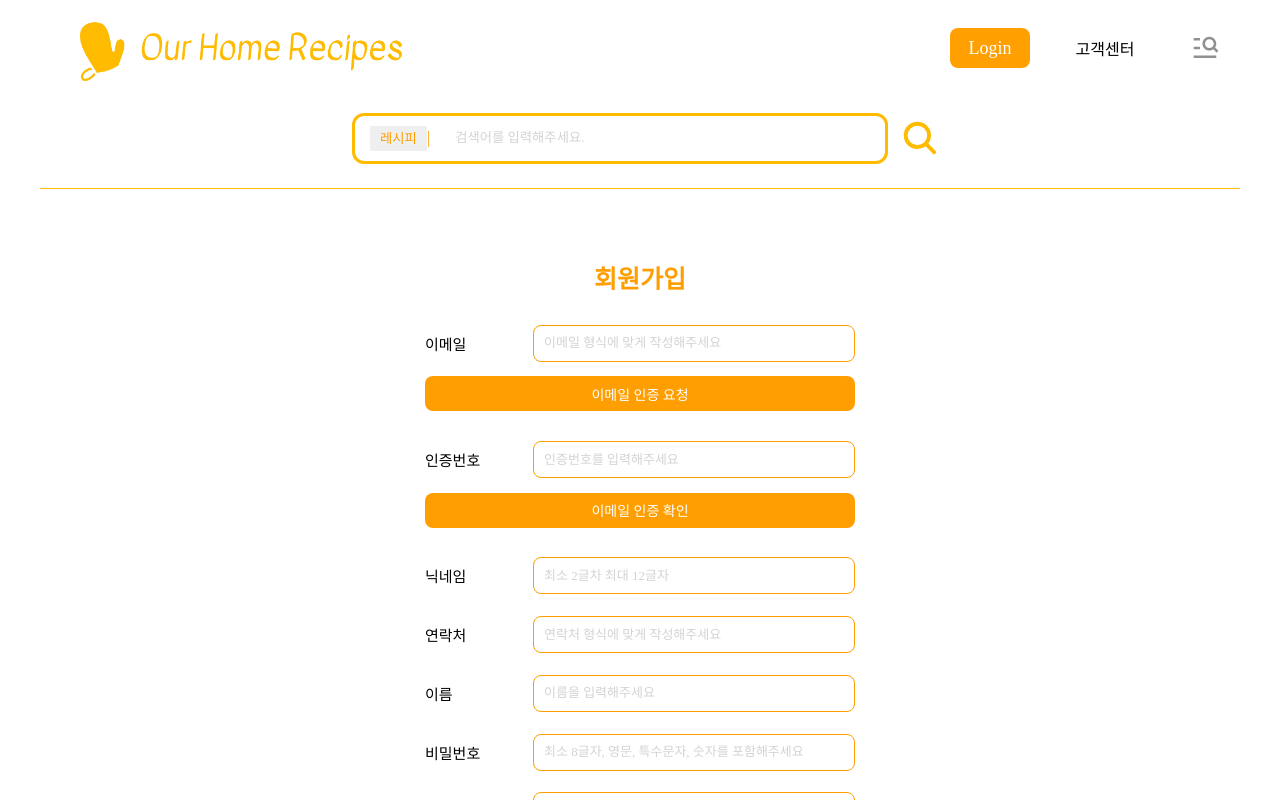
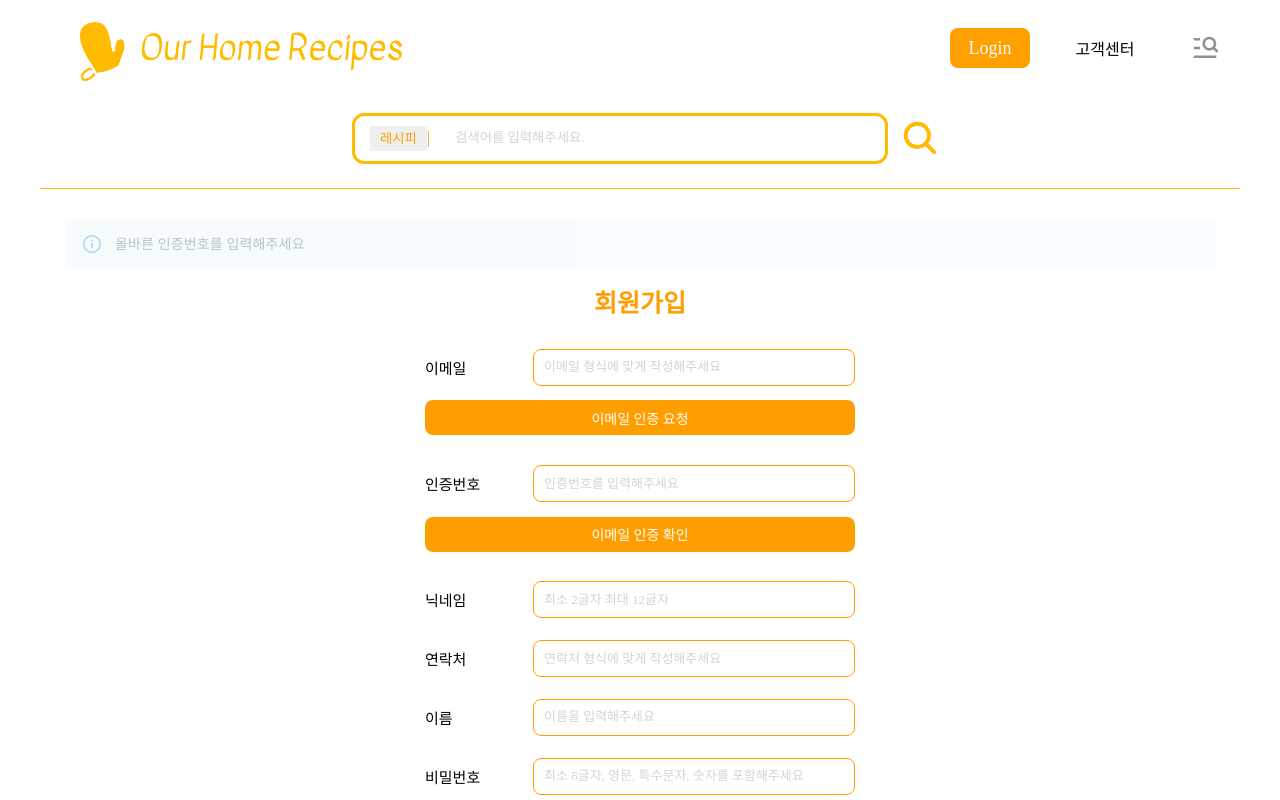
Before and after one commit to OurHomeRecipe/our-home-recipe-frontend, a React (Create React App) app: page /join in a window 1280 px wide. Both pictures are taken after a click on the button "이메일 인증 확인". Shown: the top 800 px of the page. Built offline with nearby package versions, Linux system fonts and the light colour scheme; a web font is replaced by a local one.

Commit message:
MUI 라이브러리

```diff
--- a/package.json
+++ b/package.json
@@ -3,6 +3,9 @@
   "version": "0.1.0",
   "private": true,
   "dependencies": {
+    "@emotion/react": "^11.13.3",
+    "@emotion/styled": "^11.13.0",
+    "@mui/material": "^6.1.2",
     "@reduxjs/toolkit": "^2.2.7",
     "@tanstack/react-query": "^5.56.2",
     "@tanstack/react-query-devtools": "^5.56.2",
--- /dev/null
+++ b/src/common/alert/basicAlert.jsx
@@ -0,0 +1,22 @@
+import * as React from 'react';
+import Alert from '@mui/material/Alert';
+import style from '../../css/pages/page.common.module.css'
+
+/**
+ * 기본 알림 메시지
+ * @param {string} serverity 알림 상태 - 성공(success), 정보(info), 경고(warning), 에러(error)
+ * @param {string} message
+ */
+export default function BasicAlerts({serverity, message}) {
+  return (
+    <div className={style.alertBox}>
+        <Alert severity={serverity}>{message}</Alert>
+        {/* <Alert severity="success">This is a success Alert.</Alert>
+        <Alert severity="info">This is an info Alert.</Alert>
+        <Alert severity="warning">This is a warning Alert.</Alert>
+        <Alert severity="error">This is an error Alert.</Alert> */}
+    </div>
+
+
+  );
+}
--- a/src/css/pages/page.common.module.css
+++ b/src/css/pages/page.common.module.css
@@ -33,3 +33,18 @@
     display: flex;
     flex-direction: column;
 }
+
+.alertBox{
+    width: 100%;
+    animation: hide 7s forwards;
+}
+
+@keyframes hide{
+    0%{
+        display: block;
+        opacity: 1;
+    }
+    99%{
+        opacity: 0;
+    }
+}
--- a/src/features/alert/alertSlice.ts
+++ b/src/features/alert/alertSlice.ts
@@ -4,14 +4,22 @@ const alertSlice = createSlice({
     name: 'alert',
 
     initialState: {
-        showUI: false
+        showUI: false,
+        alertSeverity: '',
+        alertMessage: ''
     },
     reducers: {
         toggleAlertUI: (state) => {
             state.showUI = !state.showUI
-        }
+        },
+        toggleAlertServerity: (state,action) => {
+            state.alertSeverity = action.payload;
+        },
+        toggleAlertMessage: (state,action) => {
+            state.alertMessage = action.payload;
+        },
     }
 });
 
-export const { toggleAlertUI } = alertSlice.actions;
+export const { toggleAlertUI, toggleAlertServerity, toggleAlertMessage } = alertSlice.actions;
 export default alertSlice.reducer;
--- a/src/pages/joinPage/JoinPage.container.jsx
+++ b/src/pages/joinPage/JoinPage.container.jsx
@@ -2,8 +2,12 @@ import React, { useState } from 'react'
 import JoinPageUI from './JoinPage.presenter'
 import { postEmailAuchConfirm, postEmailAuth, postRegister } from '../../api/axios/member/emailApi';
 import { useNavigate } from 'react-router-dom';
+import RootStore, { useAppSelector } from '../../RootStore';
+import { toggleAlertMessage, toggleAlertServerity } from '../../features/alert/alertSlice';
 
 export default function JoinPage() {
+
+  const {alertSeverity, alertMessage} = useAppSelector(state => state.alert);
 
   // useNavigate 훅 사용
   const navigate = useNavigate();
@@ -30,7 +34,8 @@ export default function JoinPage() {
 
   const handleEmailConfirm = async(e) => {
     if(loginData.authCode === ''){
-      alert("올바른 인증번호를 입력해주세요");
+      RootStore.dispatch(toggleAlertServerity("info"));
+      RootStore.dispatch(toggleAlertMessage("올바른 인증번호를 입력해주세요"));
       return;
     }
     e.preventDefault();
@@ -57,6 +62,8 @@ const handleSubmitJoin = async(e) => {
   return (
     <JoinPageUI
       loginData={loginData}
+      alertSeverity={alertSeverity}
+      alertMessage={alertMessage}
       setLoginData={setLoginData}
       handleSubmitEmail={handleSubmitEmail}
       handleEmailConfirm={handleEmailConfirm}
--- a/src/pages/joinPage/JoinPage.presenter.jsx
+++ b/src/pages/joinPage/JoinPage.presenter.jsx
@@ -1,8 +1,11 @@
 import React from 'react'
 import page from '../../css/pages/page.common.module.css'
 import style from '../../css/pages/joinpage.module.css'
+import BasicAlerts from '../../common/alert/basicAlert'
 
 export default function JoinPageUI({
+  alertSeverity,
+  alertMessage,
   setLoginData,
   handleSubmitEmail,
   handleEmailConfirm,
@@ -10,6 +13,7 @@ export default function JoinPageUI({
 }) {
   return (
     <div className={page.frame}>
+      {alertMessage && <BasicAlerts serverity={alertSeverity} message={alertMessage} />}
         <div className={style.frame}>
 
           <h1>회원가입</h1>
```
Also changed, not shown: 1 other file (tests, documents, lock files or other folders).
